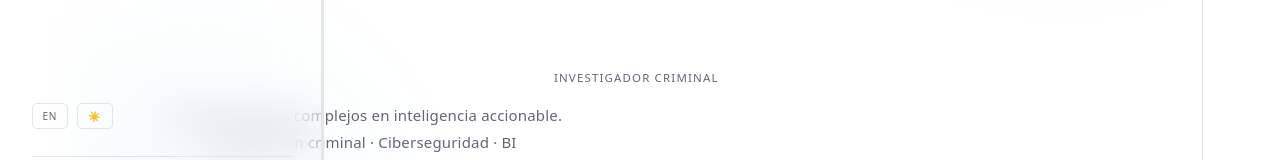
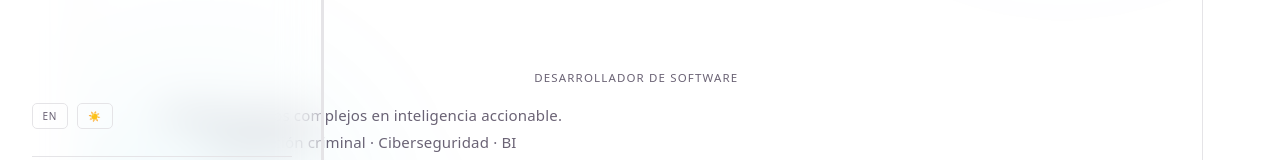
Before and after one commit to damiancoronelburgos/personal-page, a React (Vite) app: page / in a window 1280 px wide. Shown: the part 496-656 px from the top of the page. Built offline with nearby package versions, Linux system fonts and the light colour scheme; the HTML template or start-up script is replaced by a standard one.

Commit message:
desarrollador de software

```diff
--- a/src/i18n/translations.js
+++ b/src/i18n/translations.js
@@ -7,11 +7,7 @@ export const T = {
       roles: [
         "Analista de Datos & Fraude",
         2400,
-        "Investigador Criminal",
-        2400,
-        "Experto en Ciberseguridad",
-        2400,
-        "Especialista en Fraude Digital",
+        "Desarrollador de software",
         2400,
       ],
       sub: "Transformo datos complejos en inteligencia accionable. Investigación criminal · Ciberseguridad · BI",
```
